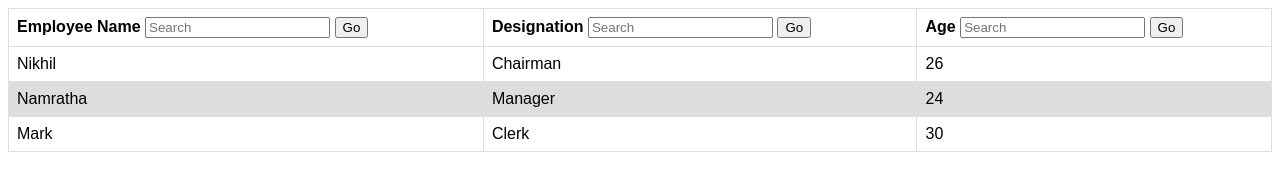
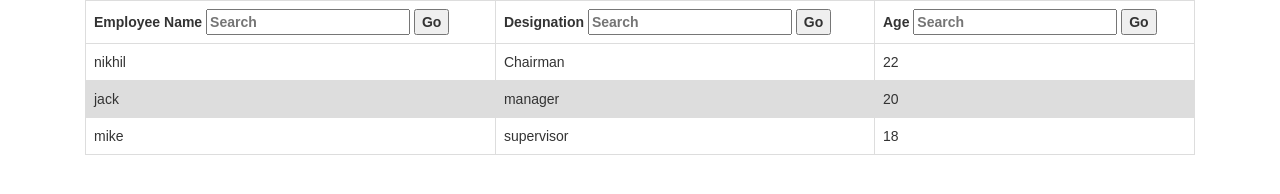
Before and after one commit to valavojunikhil/employee-directory, a website: page index.html in a window 1280 px wide. Drawn offline with Linux system fonts and the light colour scheme.

Commit message:
extracted data.json from .js file

```diff
--- a/index.html
+++ b/index.html
@@ -3,7 +3,7 @@
 	<head>
 		<title>employee directory</title>
 		<link rel="stylesheet" type="text/css" href="css/style.css">
-		<link rel="stylesheet" href="bower_components\bootstrap\dist\css">
+		<link rel="stylesheet" href="bower_components/bootstrap/dist/css/bootstrap.min.css">
 	</head>
 	<body>
 	<div class="container">
@@ -17,28 +17,12 @@
 						<th>Age <input type="text" placeholder="Search" id = "age"> <input type="submit" value="Go" class="input-button"> </th>
 					</tr>
 				</thead>
-				<tbody id = "data">
-					<tr>
-						<td>Nikhil</td>
-						<td>Chairman</td>
-						<td>26</td>
-					</tr>
-					<tr>
-						<td>Namratha</td>
-						<td>Manager</td>
-						<td>24</td>
-					</tr>
-					<tr>
-						<td>Mark</td>
-						<td>Clerk</td>
-						<td>30</td>
-					</tr>
-				</tbody>
+				<tbody id = "data"></tbody>
 			</table>
 		</form>
 		</div>
 		</div>
-		<script type="text/javascript" src="bower_components\jquery\dist"></script>
+		<script type="text/javascript" src="bower_components/jquery/dist/jquery.min.js"></script>
 		<script type="text/javascript" src="js/main.js"></script>
 	</body>
 </html>
--- a/js/main.js
+++ b/js/main.js
@@ -58,22 +58,10 @@
 			search();
 			return false;
 		});
-		var data = [
-			{
-				"name": "nikhil",
-				"designation": "Chairman",
-				"age": 26
-			}, {
-				"name": "jack",
-				"designation": "manager",
-				"age": 24
-			}, {
-				"name": "mike",
-				"designation": "Clerk",
-				"age": 30
-			}
-		];
-		generate(data);
+		$.getJSON( "./json/data.json", function(data) {
+			generate(data);
+		});
+
 	});
 
 })(jQuery);
--- /dev/null
+++ b/json/data.json
@@ -0,0 +1,15 @@
+[
+	{
+		"name": "nikhil",
+		"designation": "Chairman",
+		"age": 22
+	}, {
+		"name": "jack",
+		"designation": "manager",
+		"age": 20
+	}, {
+		"name": "mike",
+		"designation": "supervisor",
+		"age": 18
+	}
+]
```
